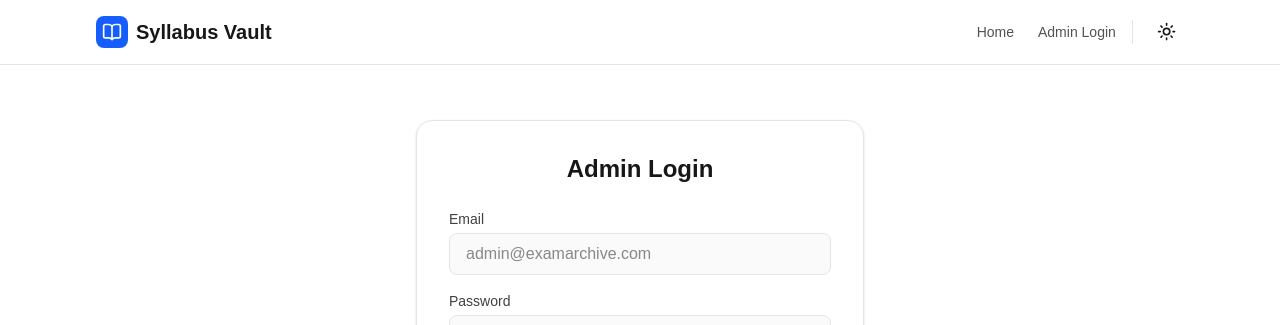
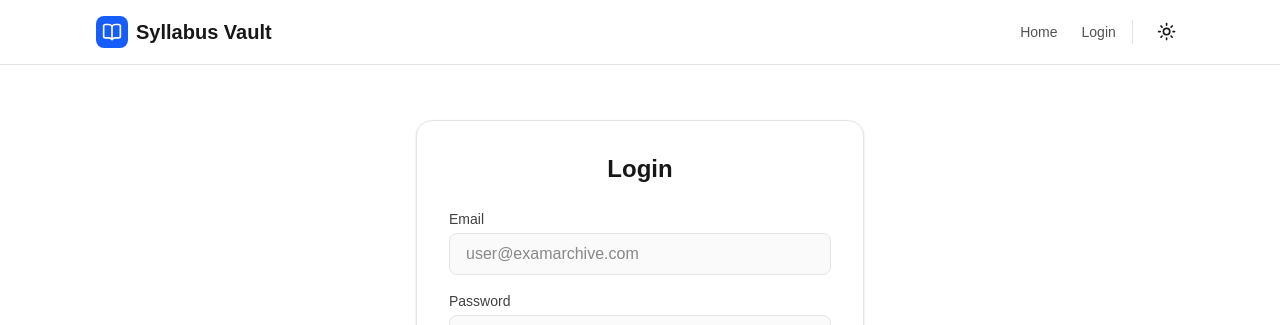
Before and after one commit to Omdas11/examarchive-syllabus, a Next.js app: page /login in a window 1280 px wide. Shown: the top 325 px of the page. Built offline with nearby package versions, Linux system fonts and the light colour scheme; no server answers.

Commit message:
chore: Change Admin Login to User Login wording

```diff
--- a/src/app/login/page.tsx
+++ b/src/app/login/page.tsx
@@ -41,7 +41,7 @@ export default function LoginPage() {
     <div className="flex flex-col items-center justify-center min-h-[60vh] p-4">
       <div className="w-full max-w-md bg-white dark:bg-neutral-900 border border-neutral-200 dark:border-neutral-800 rounded-2xl shadow-sm p-8">
         <h1 className="text-2xl font-bold text-neutral-900 dark:text-white mb-6 text-center">
-          Admin Login
+          Login
         </h1>
         {error && (
           <div className="bg-red-50 dark:bg-red-900/20 text-red-600 dark:text-red-400 p-3 rounded-lg text-sm mb-4 border border-red-200 dark:border-red-800/50">
@@ -59,7 +59,7 @@ export default function LoginPage() {
               value={email}
               onChange={(e) => setEmail(e.target.value)}
               className="w-full px-4 py-2 bg-neutral-50 dark:bg-neutral-950 border border-neutral-200 dark:border-neutral-800 rounded-lg focus:outline-none focus:ring-2 focus:ring-blue-500 transition-shadow"
-              placeholder="admin@examarchive.com"
+              placeholder="user@examarchive.com"
             />
           </div>
           <div className="flex flex-col gap-1">
--- a/src/components/Header.tsx
+++ b/src/components/Header.tsx
@@ -18,7 +18,7 @@ export function Header() {
         <div className="flex items-center gap-4">
           <nav className="hidden md:flex items-center gap-6 text-sm font-medium text-neutral-600 dark:text-neutral-400">
             <Link href="/" className="hover:text-blue-600 dark:hover:text-blue-400 transition-colors">Home</Link>
-            <Link href="/login" className="hover:text-blue-600 dark:hover:text-blue-400 transition-colors">Admin Login</Link>
+            <Link href="/login" className="hover:text-blue-600 dark:hover:text-blue-400 transition-colors">Login</Link>
           </nav>
           <div className="h-6 w-px bg-neutral-200 dark:bg-neutral-800 hidden md:block"></div>
           <ThemeToggle />
```
